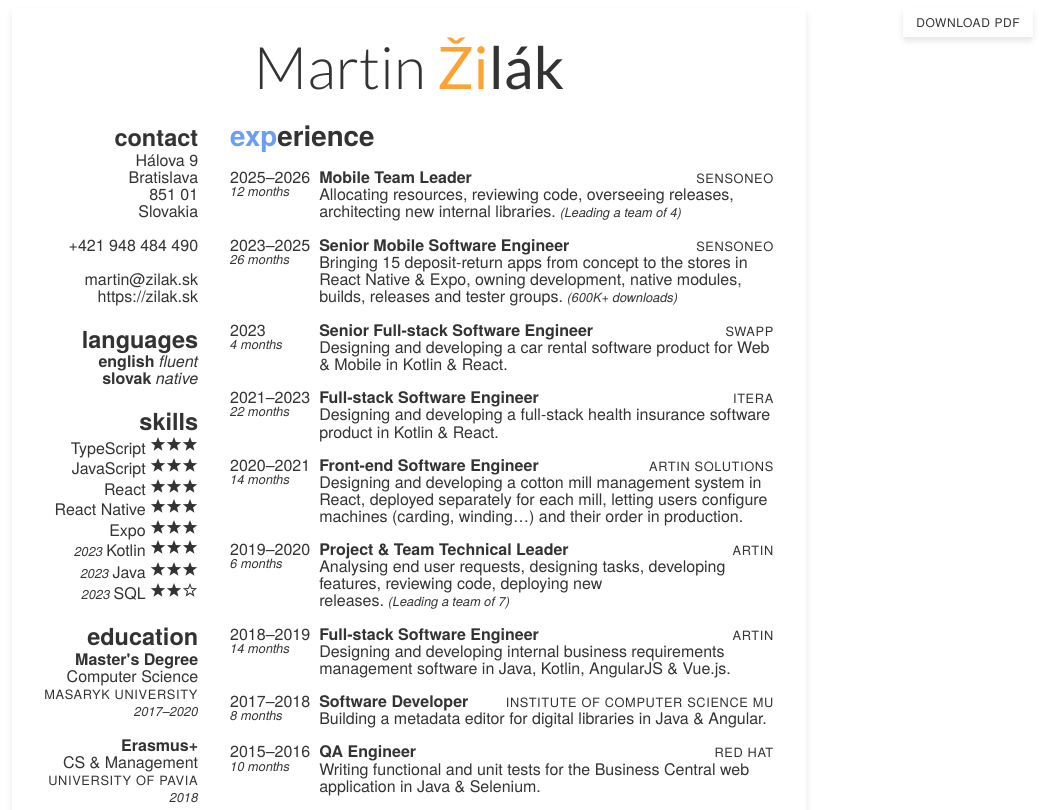
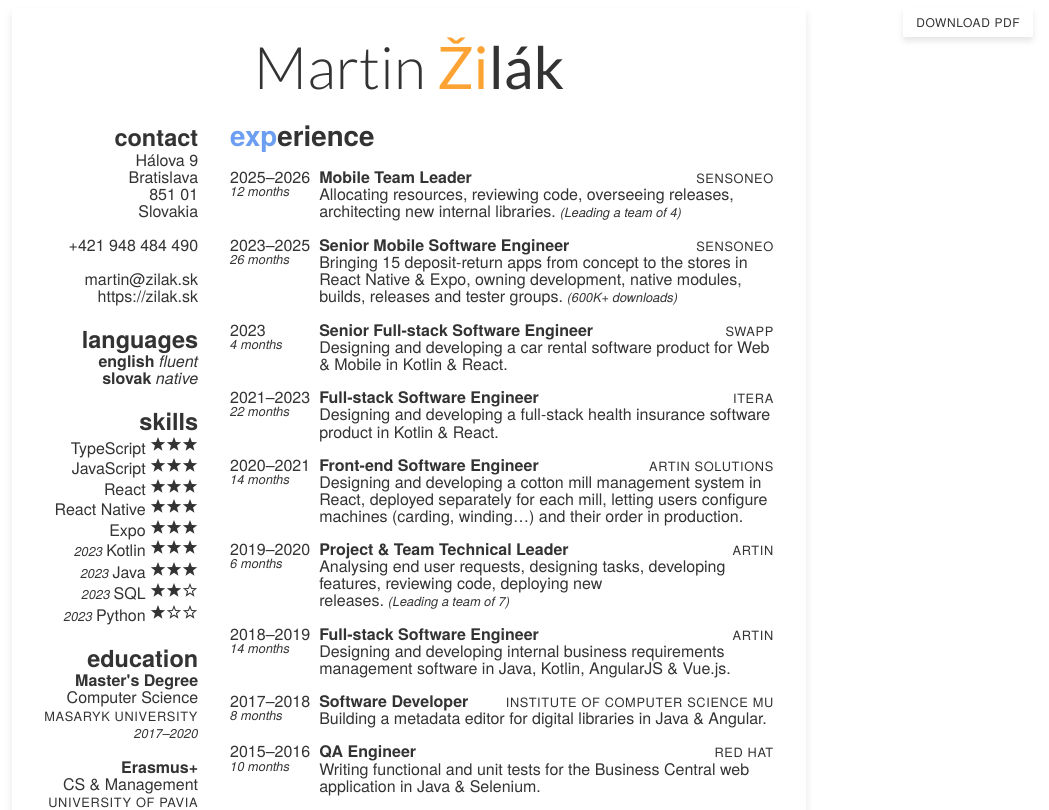
Before and after one commit to martinzilak/resume-react, a React (Vite) app: page / in a window 1280 px wide. Shown: the top 810 px of the page, without its empty margins (231-1280 px from the left). Built offline with nearby package versions, Linux system fonts and the light colour scheme.

Commit message:
Add Python skill.

```diff
--- a/src/components/Sidebar.tsx
+++ b/src/components/Sidebar.tsx
@@ -73,6 +73,7 @@ export const Sidebar: FC = () => (
       <Skill name="Kotlin" levelOutOf3={3} lastUsed="2023" />
       <Skill name="Java" levelOutOf3={3} lastUsed="2023" />
       <Skill name="SQL" levelOutOf3={2} lastUsed="2023" />
+      <Skill name="Python" levelOutOf3={1} lastUsed="2023" />
     </SidebarSection>
 
     <SidebarSection headline="education">
```
